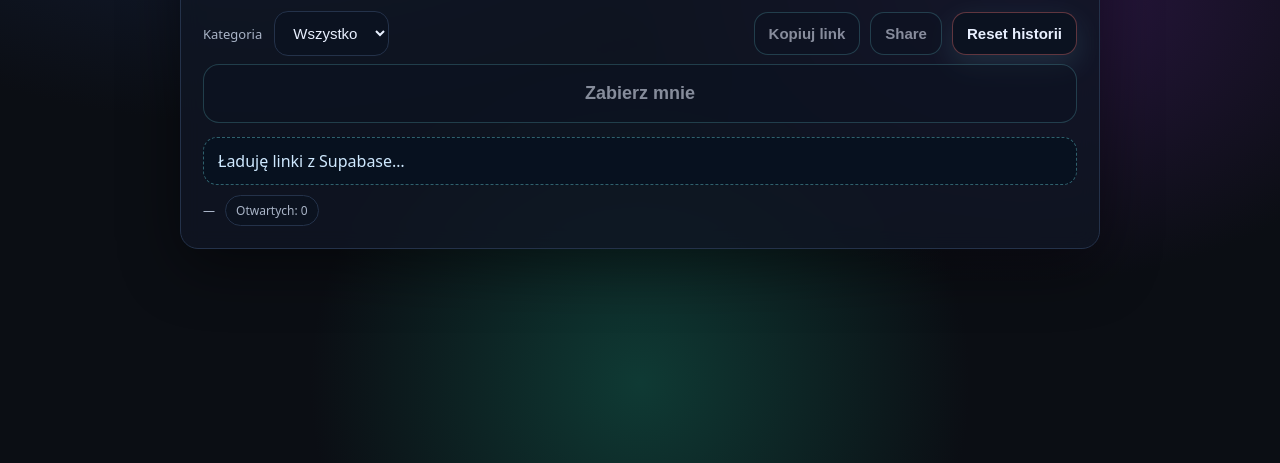
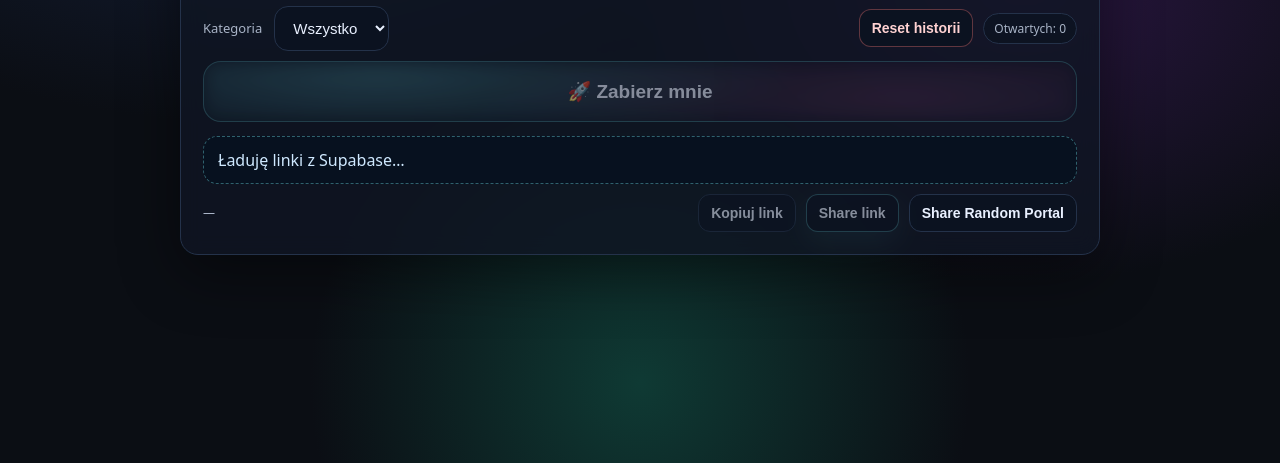
Before and after one commit to dante6686-pp/random-portal, a plain HTML site: page index.html in a window 1280 px wide. Shown: the part 337-800 px from the top of the page. Drawn offline with Linux system fonts and the light colour scheme; no server answers.

Commit message:
Update index.html

```diff
--- a/index.html
+++ b/index.html
@@ -14,6 +14,8 @@
       --muted:#a9b4c7;
       --stroke:#24324a;
       --accent:#7cf7ff;
+      --accent2:#ff79c6;
+      --danger:#ff7878;
     }
     *{box-sizing:border-box}
     body{
@@ -38,8 +40,9 @@
     }
     h1{margin:0 0 8px 0; font-size:clamp(22px,3.2vw,34px)}
     p{margin:0 0 14px 0; color:var(--muted); line-height:1.35}
+
     .row{display:flex; flex-wrap:wrap; gap:10px; align-items:center; margin-top:14px;}
-    button, select{
+    select, button{
       border:1px solid var(--stroke);
       background:#0b1220;
       color:var(--text);
@@ -48,24 +51,72 @@
       font-size:15px;
       outline:none;
     }
-    button{
-      cursor:pointer;
-      font-weight:800;
-      border-color: rgba(124,247,255,.35);
-      box-shadow: 0 10px 30px rgba(124,247,255,.12);
-    }
-    button:disabled{
-      opacity:.55; cursor:not-allowed;
-      box-shadow:none;
-    }
-    /* big main CTA */
+
+    /* Big main CTA (cool) */
     .goBig{
       width:100%;
       padding:18px 18px;
-      font-size:18px;
-      border-radius:16px;
-      margin-top:8px;
+      font-size:19px;
+      font-weight:900;
+      border-radius:18px;
+      margin-top:10px;
+      border:1px solid rgba(124,247,255,.35);
+      position:relative;
+      overflow:hidden;
+      box-shadow:
+        0 18px 60px rgba(124,247,255,.10),
+        0 18px 70px rgba(255,121,198,.06);
+      transform: translateZ(0);
     }
+    .goBig::before{
+      content:"";
+      position:absolute;
+      inset:-2px;
+      background: radial-gradient(700px 140px at 20% 20%, rgba(124,247,255,.35), transparent 60%),
+                  radial-gradient(700px 140px at 80% 60%, rgba(255,121,198,.22), transparent 60%);
+      filter: blur(10px);
+      opacity:.9;
+      pointer-events:none;
+    }
+    .goBig::after{
+      content:"";
+      position:absolute;
+      top:-40%;
+      left:-30%;
+      width:60%;
+      height:200%;
+      background: linear-gradient(90deg, transparent, rgba(255,255,255,.18), transparent);
+      transform: rotate(18deg);
+      opacity:.0;
+      pointer-events:none;
+    }
+    .goBig:hover::after{
+      opacity:.9;
+      animation: shine 1.1s ease forwards;
+    }
+    @keyframes shine{
+      from{ transform: translateX(-20%) rotate(18deg); }
+      to{ transform: translateX(240%) rotate(18deg); }
+    }
+    .goBig:hover{ box-shadow:
+        0 22px 80px rgba(124,247,255,.14),
+        0 22px 90px rgba(255,121,198,.10);
+    }
+    .goBig:active{ transform: translateY(1px) scale(.995); }
+    .goBig span{
+      position:relative;
+      display:inline-flex;
+      align-items:center;
+      justify-content:center;
+      gap:10px;
+      width:100%;
+    }
+
+    button{ cursor:pointer; font-weight:800; }
+    button:disabled{ opacity:.55; cursor:not-allowed; box-shadow:none; }
+
+    .label{ color:var(--muted); font-size:13px; margin-right:2px; }
+
     .status{
       margin-top:14px;
       border:1px dashed rgba(124,247,255,.35);
@@ -78,11 +129,25 @@
       display:flex;
       align-items:center;
     }
-    .tiny{ font-size:12px; color:var(--muted); margin-top:10px }
+
+    .bottomBar{
+      margin-top:10px;
+      display:flex;
+      gap:10px;
+      flex-wrap:wrap;
+      align-items:center;
+      justify-content:space-between;
+    }
+    .linkBox{
+      display:flex;
+      gap:10px;
+      flex-wrap:wrap;
+      align-items:center;
+    }
+    .tiny{ font-size:12px; color:var(--muted); }
     a{color:var(--accent); text-decoration:none}
     a:hover{text-decoration:underline}
-    .label{ color:var(--muted); font-size:13px; margin-right:2px; }
-    .split{ display:flex; gap:10px; flex-wrap:wrap; align-items:center; }
+
     .pill{
       border:1px solid var(--stroke);
       border-radius:999px;
@@ -91,9 +156,35 @@
       color:var(--muted);
       background:#0b1220aa;
     }
-    .danger{ border-color: rgba(255,120,120,.35); }
-    .toolsRow{ justify-content: space-between; }
-    .toolsRight{ display:flex; gap:10px; flex-wrap:wrap; justify-content:flex-end; }
+    .danger{
+      border-color: rgba(255,120,120,.35);
+      color:#ffd2d2;
+    }
+
+    .miniBtn{
+      padding:10px 12px;
+      border-radius:12px;
+      font-size:14px;
+      background:#0b1220;
+    }
+    .miniBtn.primary{
+      border-color: rgba(124,247,255,.35);
+      box-shadow: 0 10px 30px rgba(124,247,255,.10);
+    }
+
+    .rightGroup{
+      display:flex;
+      gap:10px;
+      flex-wrap:wrap;
+      align-items:center;
+      justify-content:flex-end;
+    }
+
+    @media (max-width: 520px){
+      .bottomBar{ flex-direction:column; align-items:stretch; }
+      .rightGroup{ justify-content:stretch; }
+      .miniBtn{ width:100%; }
+    }
   </style>
 </head>
 
@@ -101,34 +192,42 @@
   <main class="card">
     <h1>🎲 Random Portal</h1>
     <p>
-      Jeden guzik. Jedna losowa przygoda.
-      Losuje między Twoją bazą (Supabase) a randomizerami i otwiera w <b>nowej karcie</b>.
+      Jeden guzik. Jedna losowa przygoda. Losuje między Twoją bazą (Supabase) a randomizerami i otwiera w <b>nowej karcie</b>.
       Portal pamięta już otwarte linki (żeby się nie mielić w kółko).
     </p>
 
-    <!-- Controls -->
-    <div class="row toolsRow">
-      <div class="split">
+    <!-- Top controls -->
+    <div class="row" style="justify-content:space-between;">
+      <div class="row" style="margin-top:0;">
         <span class="label">Kategoria</span>
         <select id="tag">
           <option value="all" selected>Wszystko</option>
         </select>
       </div>
 
-      <div class="toolsRight">
-        <button id="copyBtn" disabled>Kopiuj link</button>
-        <button id="shareBtn" disabled>Share</button>
-        <button id="resetBtn" class="danger" title="Pozwala losować te same linki od nowa">Reset historii</button>
+      <div class="row" style="margin-top:0;">
+        <button id="resetBtn" class="miniBtn danger" title="Pozwala losować te same linki od nowa">Reset historii</button>
+        <span class="pill">Otwartych: <span id="openedCount">0</span></span>
       </div>
     </div>
 
     <!-- Big button -->
-    <button id="goBtn" class="goBig" disabled>Zabierz mnie</button>
+    <button id="goBtn" class="goBig" disabled>
+      <span>🚀 Zabierz mnie</span>
+    </button>
 
+    <!-- Status -->
     <div class="status" id="status">Ładuję…</div>
-    <div class="tiny split">
-      <span id="meta">—</span>
-      <span class="pill">Otwartych: <span id="openedCount">0</span></span>
+
+    <!-- Bottom: last link + actions -->
+    <div class="bottomBar">
+      <div class="linkBox tiny" id="meta">—</div>
+
+      <div class="rightGroup">
+        <button id="copyBtn" class="miniBtn" disabled>Kopiuj link</button>
+        <button id="shareLinkBtn" class="miniBtn primary" disabled>Share link</button>
+        <button id="sharePortalBtn" class="miniBtn">Share Random Portal</button>
+      </div>
     </div>
   </main>
 
@@ -165,7 +264,8 @@
     const $tag = document.getElementById("tag");
     const $go = document.getElementById("goBtn");
     const $copy = document.getElementById("copyBtn");
-    const $share = document.getElementById("shareBtn");
+    const $shareLink = document.getElementById("shareLinkBtn");
+    const $sharePortal = document.getElementById("sharePortalBtn");
     const $reset = document.getElementById("resetBtn");
     const $openedCount = document.getElementById("openedCount");
 
@@ -280,11 +380,8 @@
 
     function chooseCandidate(){
       const filtered = filteredLinks();
-
-      // jeśli w kategorii nie ma nic, randomizer zawsze
       if (!filtered.length) return pick(randomizers);
 
-      // losujemy: randomizer vs supabase
       if (Math.random() < RANDOMIZER_CHANCE) return pick(randomizers);
 
       const it = pick(filtered);
@@ -306,7 +403,7 @@
 
       const enabled = !!lastUrl;
       $copy.disabled = !enabled;
-      $share.disabled = !enabled;
+      $shareLink.disabled = !enabled;
     }
 
     function openInNewTab(url){
@@ -314,6 +411,34 @@
       if (!win) {
         setStatus("Przeglądarka zablokowała otwarcie nowej karty (popup). Kliknij link poniżej ręcznie.");
         setMetaHtml(`<a href="${escapeHtml(url)}" target="_blank" rel="noopener noreferrer">${escapeHtml(url)}</a>`);
+      }
+    }
+
+    function portalUrl(){
+      // bez query/hash, czysty adres strony
+      try{
+        const u = new URL(window.location.href);
+        u.search = "";
+        u.hash = "";
+        return u.toString();
+      }catch{
+        return window.location.href;
+      }
+    }
+
+    async function shareStuff({ title, text, url }){
+      if (navigator.share) {
+        try { await navigator.share({ title, text, url }); return true; }
+        catch (_) { return false; }
+      }
+      // fallback -> clipboard
+      try{
+        await navigator.clipboard.writeText(url || text || "");
+        setStatus("Skopiowane do schowka ✅");
+        setMetaHtml(`<a href="${escapeHtml(url)}" target="_blank" rel="noopener noreferrer">${escapeHtml(url)}</a>`);
+        return true;
+      }catch{
+        return false;
       }
     }
 
@@ -345,27 +470,17 @@
       }
     });
 
-    $share.addEventListener("click", async () => {
+    $shareLink.addEventListener("click", async () => {
       if (!lastUrl) return;
-
       const tagTxt = ($tag.value && $tag.value !== "all") ? ` (${ $tag.value })` : "";
       const text = `Random Portal${tagTxt}: ${lastUrl}`;
+      await shareStuff({ title: "Random Portal", text, url: lastUrl });
+    });
 
-      if (navigator.share) {
-        try {
-          await navigator.share({ title: "Random Portal", text, url: lastUrl });
-          return;
-        } catch (_) {}
-      }
-
-      try {
-        await navigator.clipboard.writeText(lastUrl);
-        setStatus("Skopiowane (share fallback) ✅");
-        setMetaHtml(`<a href="${escapeHtml(lastUrl)}" target="_blank" rel="noopener noreferrer">${escapeHtml(lastUrl)}</a>`);
-      } catch {
-        setStatus("Share nie działa — masz link poniżej:");
-        setMetaHtml(`<a href="${escapeHtml(lastUrl)}" target="_blank" rel="noopener noreferrer">${escapeHtml(lastUrl)}</a>`);
-      }
+    $sharePortal.addEventListener("click", async () => {
+      const url = portalUrl();
+      const text = "Random Portal – kliknij i daj się zabrać w losową stronę";
+      await shareStuff({ title: "Random Portal", text, url });
     });
 
     $reset.addEventListener("click", () => {
@@ -375,7 +490,7 @@
       setMetaHtml("Kliknij „Zabierz mnie”.");
       setLast("", "");
       $copy.disabled = true;
-      $share.disabled = true;
+      $shareLink.disabled = true;
     });
 
     $tag.addEventListener("change", () => {
@@ -395,7 +510,7 @@
       if (!validConfig()) {
         $go.disabled = true;
         $copy.disabled = true;
-        $share.disabled = true;
+        $shareLink.disabled = true;
         $tag.disabled = true;
         return;
       }
```
